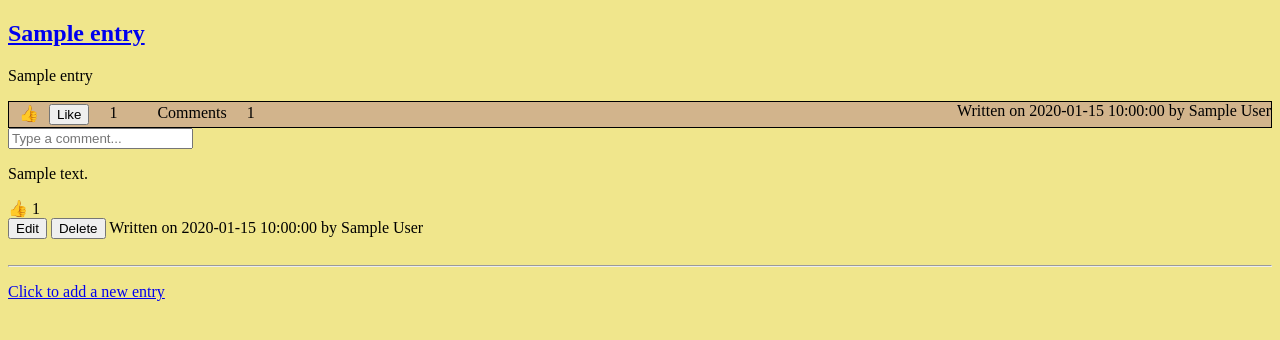
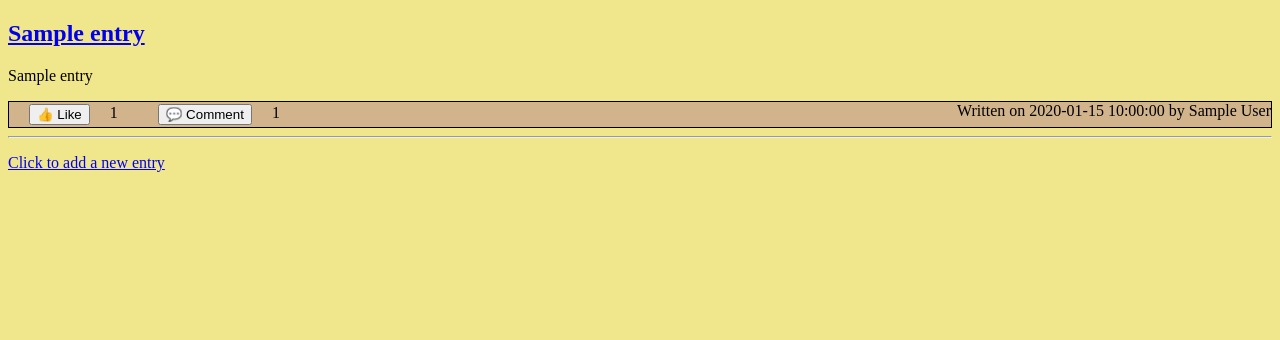
Before and after one commit to cstieg/Multi-User-Blog, a Python web app: template templates/mainpage.html in a window 1280 px wide. Shown: the part 184-524 px from the top of the page. Run offline with Jinja, Linux system fonts and the light colour scheme; the template is opened without the code that fills it: most values are stand-ins (such as "Sample title", 1, 10 or a date in 2020); some libraries are stand-ins or nearby versions.

Commit message:
Add comment button

```diff
--- a/js/main.js
+++ b/js/main.js
@@ -26,7 +26,7 @@ function likePost(entryID) {
       var $likeButton = $('#' + entryID + ' .like-button');
       var $likeCount = $('#' + entryID + ' .like-count');
       // toggle to unlike
-      $likeButton.text('Unlike');
+      $likeButton.text('👍 Unlike');
 
       // change onclick to unlike function
       oldFunc = $likeButton.attr('onclick');
@@ -51,7 +51,7 @@ function unlikePost(entryID) {
       var $likeCount = $('#' + entryID + ' .like-count');
 
       // toggle to unlike
-      $likeButton.text('Like');
+      $likeButton.text('👍 Like');
 
       // change onclick to like function
       oldFunc = $likeButton.attr('onclick');
@@ -59,7 +59,7 @@ function unlikePost(entryID) {
       $likeButton.attr('onclick', newFunc);
 
       // increment like-count
-      likeCount = parseInt(likeCount.text());
+      likeCount = parseInt($likeCount.text());
       $likeCount.text(likeCount - 1);
     },
     error: function() {
@@ -68,7 +68,17 @@ function unlikePost(entryID) {
   });
 }
 
-function addComment(entryID) {
+function toggleComment(entryID) {
+  var $commentsSection = $('#' + entryID + ' .comments-section');
+  if ($commentsSection.hasClass('no-display')) {
+    $commentsSection.removeClass('no-display');
+  }
+  else {
+    $commentsSection.addClass('no-display');
+  }
+}
+
+function addComment(entryID, username) {
   var commentText = $('#' + String(entryID) + ' input[name="comment"]')[0].value
   $.post({
     url:  '/addcomment/' + String(entryID),
@@ -76,7 +86,7 @@ function addComment(entryID) {
     success: function(response) {
       // create new comment section without refreshing
       var comment = JSON.parse(response);
-      var $newCommentSection = commentSectionHTML(comment, entryID);
+      var $newCommentSection = commentSectionHTML(comment, entryID, username);
       $('#' + String(entryID) + ' .comments-section')[0].append($newCommentSection[0]);
     },
     error: function() {
@@ -129,24 +139,36 @@ function editComment(commentID, entryID) {
   return false;
 }
 
-function commentSectionHTML(comment, entryID) {
-  return $.parseHTML(
-    `<section class="comment" id="${comment.id}">
+function commentSectionHTML(comment, entryID, username) {
+  var commentHTML =
+  `<section class="comment" id="${comment.id}">
         <p class="comment-text">
             ${comment.comment}
         </p>
         <div class="comment-footer">
             <div class="comment-likes">
-                <span class="like-comment-button">👍</span>
+                <span class="like-comment-button"`;
+    if (comment.author != username) {
+      commentHTML += ` onclick="`;
+      if (comment.liked) {
+        commentHTML += `unlikeComment`;
+      }
+      else {
+        commentHTML += `likeComment`;
+      }
+      commentHTML += `({{comment.id}}, {{entry.id}})">`;
+    }
+    commentHTML += `👍</span>
                 <span class="like-comment-count">${comment.likeCount}</span>
             </div>
-            <button class="edit-comment">Edit</button>
+            <button class="edit-comment" onclick="editCommentInput(${comment.id}, ${entryID})">Edit</button>
             <button class="delete-comment" onclick="deleteComment(${comment.id}, ${entryID})">Delete</button>
             <span class="comment-posted">Written on ${comment.posted} by ${comment.author}</span>
         </div>
         <br>
-    </section>`
-  );
+    </section>`;
+
+    return $.parseHTML(commentHTML);
 }
 
 function likeComment(commentID, entryID) {
@@ -156,7 +178,7 @@ function likeComment(commentID, entryID) {
       var $likeButton = $('#' + commentID + ' .like-comment-button');
       var $likeCount = $('#' + commentID + ' .like-comment-count');
       // toggle to unlike
-      $likeButton.text('Unlike');
+      $likeButton.text('👍 Unlike');
 
       // change onclick to unlike function
       oldFunc = $likeButton.attr('onclick');
@@ -181,7 +203,7 @@ function unlikeComment(commentID, entryID) {
       var $likeCount = $('#' + commentID + ' .like-comment-count');
 
       // toggle to unlike
-      $likeButton.text('Like');
+      $likeButton.text('👍 Like');
 
       // change onclick to like function
       oldFunc = $likeButton.attr('onclick');
--- a/templates/mainpage.html
+++ b/templates/mainpage.html
@@ -8,24 +8,21 @@
         <p class="entry-content">{{entry.entry}}</p>
         <section class="entry-footer">
             <div class="likes">
-                👍
                 {% if entry.author != username %}
                 <button class="like-button" onclick="{% if entry.liked %}unlikePost
                         {% else %}likePost{% endif %}({{entry.id}})">
-                    {% if entry.liked %} Unlike {% else %} Like {% endif %}
+                    👍 {% if entry.liked %} Unlike {% else %} Like {% endif %}
                 </button>
                 {% else %}
-                    Likes:
+                    👍 Likes:
                 {% endif %}
                 <span class="like-count">{{entry.likeCount}}</span>
             </div>
-            <div class="comments">
-                <div class="comment-button">
-                    Comments
-                </div>
-                <div class="comment-count">
-                    {{entry.commentCount}}
-                </div>
+            <div class="comments" onclick="toggleComment({{entry.id}})">
+                <button class="comment-button">
+                    💬 Comment
+                </button>
+                <span class="comment-count">{{entry.commentCount}}</span>
             </div>
             {% if entry.author == username %}
             <form class="edit" action="editpost/{{entry.id}}" method="get">
@@ -37,8 +34,8 @@
             {% endif %}
             <span class="entry-posted">Written on {{entry.posted}} by {{entry.author}}</span>
         </section>
-        <section class="comments-section">
-            <form class="write-comment" onsubmit="return addComment({{entry.id}});">
+        <section class="comments-section no-display">
+            <form class="write-comment" onsubmit="return addComment({{entry.id}}, '{{username}}');">
                 <input name="comment" type="text" placeholder="Type a comment...">
             </form>
             {% for comment in entry.comments %}
@@ -54,11 +51,21 @@
                             {% if comment.author == username %}
                             <span class="like-comment-button">
                             {% else %}
-                            <span class="like-comment-button"
-                                  onclick="{% if comment.liked %}unlikeComment
-                                    {% else %}likeComment{% endif %}({{comment.id}}, {{entry.id}})">
+                                  <span class="like-comment-button" onclick="
+                                  {% if comment.liked %}
+                                    unlikeComment
+                                  {% else %}
+                                    likeComment
+                                  {% endif %}
+                                  ({{comment.id}}, {{entry.id}})">
                             {% endif %}
-                            👍</span>
+                            👍
+                            {% if comment.liked %}
+                                Unlike
+                            {% else %}
+                                Like
+                            {% endif %}
+                            </span>
                             <span class="like-comment-count">{{comment.likeCount}}</span>
                         </div>
                         <button class="edit-comment" onclick="editCommentInput({{comment.id}}, {{entry.id}})">Edit</button>
```
Also changed, not shown: 2 other files.
